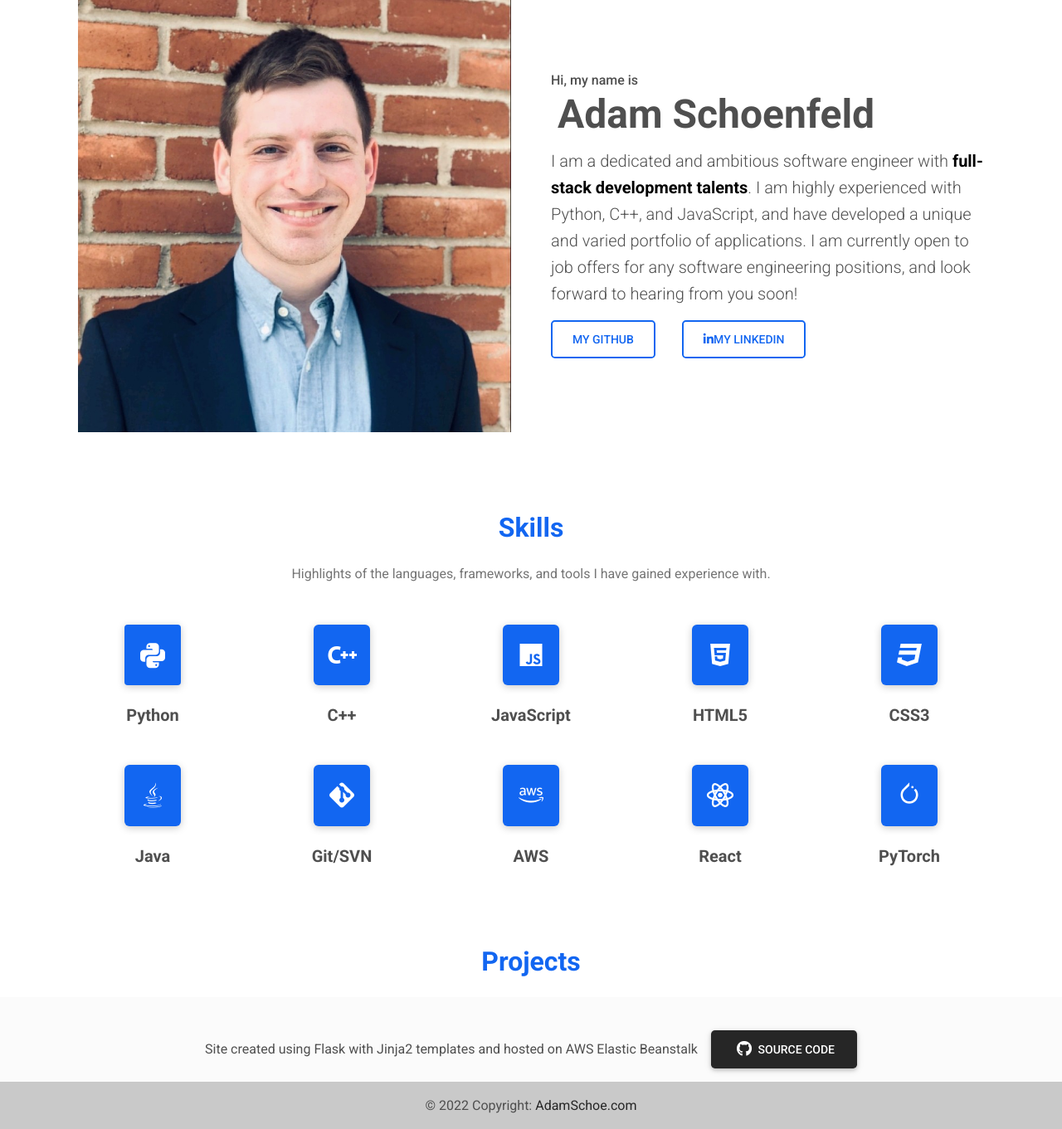
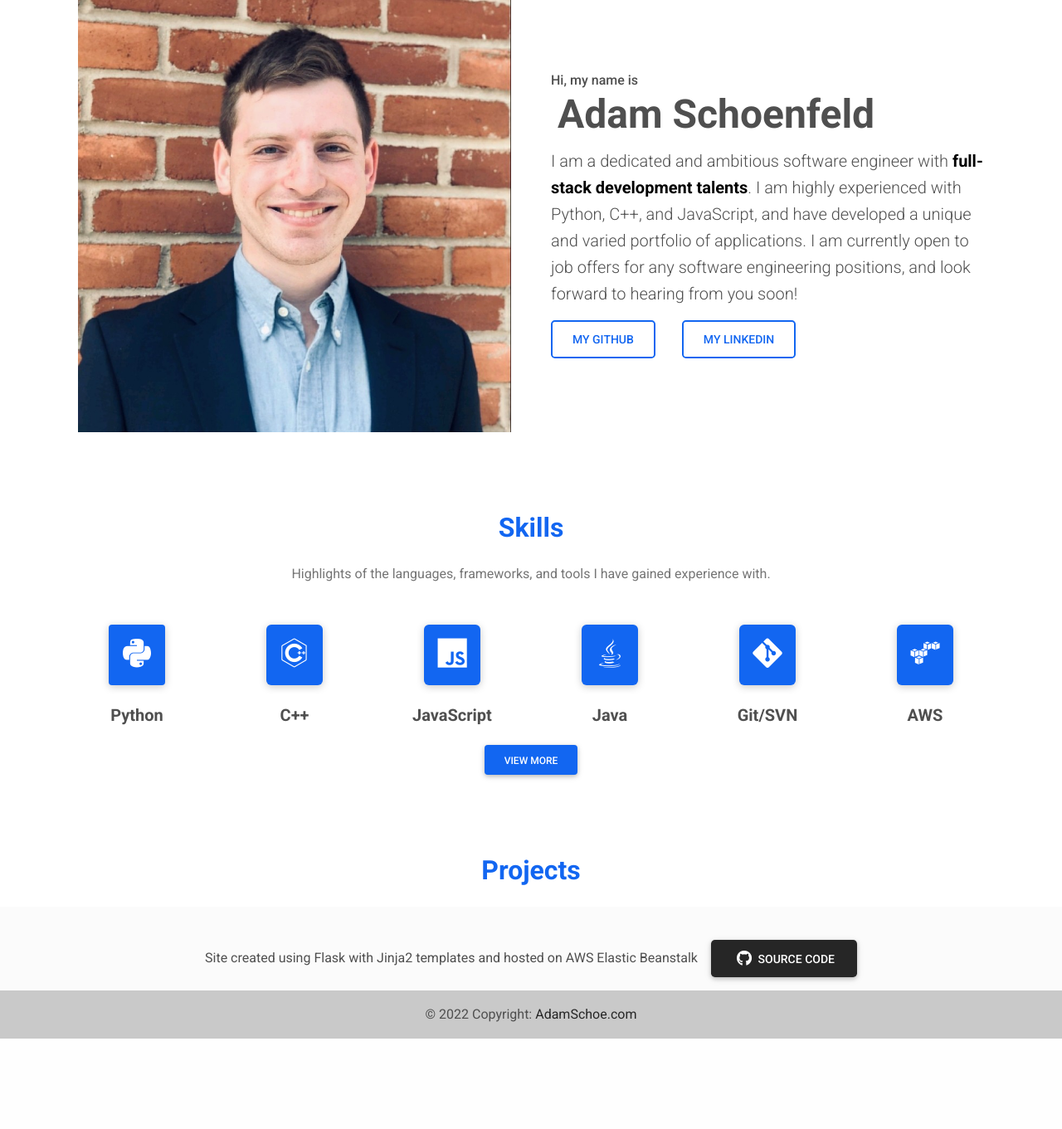
Before and after one commit to ASchoe311/adamschoe.com, a Flask app: template templates/index.html in a window 1280 px wide. Shown: the part 164-1525 px from the top of the page at 83% size. After the commit the page ends 1416 px from the top, so only its background shows below. Run offline with Flask 2, Linux system fonts and the light colour scheme; the template is opened without the code that fills it, so the values that code supplies are empty; parts of the project's set-up code (start-up, migrations or seed data) failed here and were passed over; some libraries are stand-ins or nearby versions.

Commit message:
Updated JQuery, Big changes to Skills section styling, & Removed accidental linkedin icon

```diff
--- a/application.py
+++ b/application.py
@@ -236,4 +236,4 @@ def change_resume():
         return flask.render_template_string('<h1 style="text-align: center;">Sorry, this is for my personal use only! Nice try though!</h1>')
 
 if __name__ == '__main__':
-    application.run(debug=True)
+    application.run(debug=False)
--- a/static/css/style.css
+++ b/static/css/style.css
@@ -63,5 +63,10 @@
 .list-group-item .mdi::before {
     position: relative;
     top: 3px;
-    left: -3px
+    left: -3px;
 }
+
+.devicon {
+    font-size: 36px;
+    color: #FFF;
+}
--- a/templates/base.html
+++ b/templates/base.html
@@ -152,8 +152,7 @@
     </script>
 
     <!-- jQuery -->
-    <script src="https://cdn.jsdelivr.net/npm/jquery@3.5.1/dist/jquery.slim.min.js" integrity="sha256-4+XzXVhsDmqanXGHaHvgh1gMQKX40OUvDEBTu8JcmNs=" crossorigin></script>
-
+    <script src="https://code.jquery.com/jquery-3.6.0.min.js" integrity="sha256-/xUj+3OJU5yExlq6GSYGSHk7tPXikynS7ogEvDej/m4=" crossorigin="anonymous"></script>
     <!-- JavaScript Bundle with Popper -->
     <script src="https://cdn.jsdelivr.net/npm/bootstrap@5.1.3/dist/js/bootstrap.bundle.min.js" integrity="sha384-ka7Sk0Gln4gmtz2MlQnikT1wXgYsOg+OMhuP+IlRH9sENBO0LRn5q+8nbTov4+1p" crossorigin="anonymous"></script>
 
--- a/templates/index.html
+++ b/templates/index.html
@@ -42,7 +42,8 @@
      ]
     }
 </script>
-<link rel="stylesheet" href="https://cdn.jsdelivr.net/npm/@mdi/font@6.5.95/css/materialdesignicons.min.css" />
+<link rel="stylesheet" href="https://cdn.jsdelivr.net/gh/devicons/devicon@v2.14.0/devicon.min.css">
+
 {% endblock %}
 {% block header %}
 {{ super() }}
@@ -66,85 +67,121 @@
             </p>
             <div class="d-grid gap-4 d-md-flex justify-content-md-start">
               <a itemprop="sameAs" href="https://github.com/ASchoe311" target="_blank" class="btn btn-outline-primary btn-lg px-4 me-md-2 mr-1">My GitHub</a>
-              <a itemprop="sameAs" href="https://www.linkedin.com/in/adam-schoenfeld-020133187/" target="_blank" class="btn btn-outline-primary btn-lg px-4"><i class="fab fa-linkedin-in"></i>My LinkedIn</a>
+              <a itemprop="sameAs" href="https://www.linkedin.com/in/adam-schoenfeld-020133187/" target="_blank" class="btn btn-outline-primary btn-lg px-4">My LinkedIn</a>
             </div>
           </div>
         </div>
     </div>
-
-    <div class="container my-5">
-        <div class="text-center">
-            <div class="d-flex justify-content-center">
-                <div class="text-center" style="max-width: 700px">
+<div class="container">
+    <div class="my-5 pb-5 text-center justify-content-center">
             <h2 class="fw-bold mb-4 text-primary">Skills</h2>
             <p class="text-muted mb-5">Highlights of the languages, frameworks, and tools I have gained experience with.</p>
+
+            <!-- <div class="d-flex">
+            <div class="text-center" style="max-width: 700px">
+            </div>
+        </div> -->
+        <div class="row row-cols-3 row-cols-lg-6 pb-0">
+            <div class="col">
+                <div class="p-3 bg-primary rounded shadow-2-strong d-inline-block mb-4">
+                    <i class="devicon-python-plain devicon"></i>
+                </div>
+                <h5 class="fw-bold mb-4">Python</h5>
+            </div>
+            <div class="col">
+                <div class="p-3 bg-primary rounded-4 shadow-2-strong d-inline-block mb-4">
+                    <i class="devicon-cplusplus-line devicon"></i>
+                </div>
+                <h5 class="fw-bold mb-4">C++</h5>
+            </div>
+            <div class="col">
+                <div class="p-3 bg-primary rounded-4 shadow-2-strong d-inline-block mb-4">
+                    <i class="devicon-javascript-plain devicon"></i>
+                </div>
+                <h5 class="fw-bold mb-4">JavaScript</h5>
+            </div>
+            <div class="col">
+                <div class="p-3 bg-primary rounded-4 shadow-2-strong d-inline-block mb-4">
+                    <i class="devicon-java-plain devicon"></i>
+                </div>
+                <h5 class="fw-bold mb-4">Java</h5>
+            </div>
+            <div class="col">
+                <div class="p-3 bg-primary rounded-4 shadow-2-strong d-inline-block mb-4">
+                    <i class="devicon-git-plain devicon"></i>
+                </div>
+                <h5 class="fw-bold mb-4">Git/SVN</h5>
+            </div>
+            <div class="col">
+                <div class="p-3 bg-primary rounded-4 shadow-2-strong d-inline-block mb-4">
+                    <i class="devicon-amazonwebservices-original devicon"></i>
+                </div>
+                <h5 class="fw-bold mb-4">AWS</h5>
             </div>
         </div>
-            <div class="row row-cols-3 row-cols-lg-5">
+        <div class="collapse row row-cols-3 row-cols-lg-6" id="skillCollapse">
             <div class="col">
-                    <div class="p-2 bg-primary rounded shadow-2-strong d-inline-block mb-4">
-                        <i class="mdi mdi-36px mdi-light mx-2 mdi-language-python"></i>
+                <div class="p-3 bg-primary rounded-4 shadow-2-strong d-inline-block mb-4">
+                    <i class="devicon-html5-plain devicon"></i>
                 </div>
-                    <h5 class="fw-bold mb-5">Python</h5>
+                <h5 class="fw-bold mb-4">HTML5</h5>
             </div>
             <div class="col">
-                    <div class="p-2 bg-primary rounded-4 shadow-2-strong d-inline-block mb-4">
-                        <i class="mdi mdi-36px mdi-light mx-2 mdi-language-cpp"></i>
+                <div class="p-3 bg-primary rounded-4 shadow-2-strong d-inline-block mb-4">
+                    <i class="devicon-css3-plain devicon"></i>
                 </div>
-                    <h5 class="fw-bold mb-5">C++</h5>
+                <h5 class="fw-bold mb-4">CSS3</h5>
             </div>
             <div class="col">
-                    <div class="p-2 bg-primary rounded-4 shadow-2-strong d-inline-block mb-4">
-                        <i class="mdi mdi-36px mdi-light mx-2 mdi-language-javascript"></i>
+                <div class="p-3 bg-primary rounded-4 shadow-2-strong d-inline-block mb-4">
+                    <i class="devicon-react-original devicon"></i>
                 </div>
-                    <h5 class="fw-bold mb-5">JavaScript</h5>
+                <h5 class="fw-bold mb-4">React</h5>
             </div>
             <div class="col">
-                    <div class="p-2 bg-primary rounded-4 shadow-2-strong d-inline-block mb-4">
-                        <i class="mdi mdi-36px mdi-light mx-2 mdi-language-html5"></i>
+                <div class="p-3 bg-primary rounded-4 shadow-2-strong d-inline-block mb-4" style="width:68px;height:73.59px;">
+                    <img src="{{url_for('show_svg', svg='pytorch.svg')}}"></i>
                 </div>
-                    <h5 class="fw-bold mb-5">HTML5</h5>
+                <h5 class="fw-bold mb-4">PyTorch</h5>
             </div>
             <div class="col">
-                    <div class="p-2 bg-primary rounded-4 shadow-2-strong d-inline-block mb-4">
-                        <i class="mdi mdi-36px mdi-light mx-2 mdi-language-css3"></i>
+                <div class="p-3 bg-primary rounded-4 shadow-2-strong d-inline-block mb-4">
+                    <i class="devicon-flask-original devicon"></i>
                 </div>
-                    <h5 class="fw-bold mb-5">CSS3</h5>
+                <h5 class="fw-bold mb-4">Flask</h5>
             </div>
             <div class="col">
-                    <div class="p-2 bg-primary rounded-4 shadow-2-strong d-inline-block mb-4">
-                        <i class="mdi mdi-36px mdi-light mx-2 mdi-language-java"></i>
+                <div class="p-3 bg-primary rounded-4 shadow-2-strong d-inline-block mb-4">
+                    <i class="devicon-docker-plain devicon"></i>
                 </div>
-                    <h5 class="fw-bold mb-5">Java</h5>
+                <h5 class="fw-bold mb-4">Docker</h5>
             </div>
             <div class="col">
-                    <div class="p-2 bg-primary rounded-4 shadow-2-strong d-inline-block mb-4">
-                        <i class="mdi mdi-36px mdi-light mx-2 mdi-git"></i>
+                <div class="p-3 bg-primary rounded-4 shadow-2-strong d-inline-block mb-4">
+                    <i class="devicon-linux-plain devicon"></i>
                 </div>
-                    <h5 class="fw-bold mb-5">Git/SVN</h5>
+                <h5 class="fw-bold mb-4">Linux</h5>
             </div>
             <div class="col">
-                    <div class="p-2 bg-primary rounded-4 shadow-2-strong d-inline-block mb-4">
-                        <i class="mdi mdi-36px mdi-light mx-2 mdi-aws"></i>
+                <div class="p-3 bg-primary rounded-4 shadow-2-strong d-inline-block mb-4">
+                    <i class="devicon-nodejs-plain devicon"></i>
                 </div>
-                    <h5 class="fw-bold mb-5">AWS</h5>
-                </div>
-                <div class="col">
-                    <div class="p-2 bg-primary rounded-4 shadow-2-strong d-inline-block mb-4">
-                        <i class="mdi mdi-36px mdi-light mx-2 mdi-react"></i>
-                    </div>
-                    <h5 class="fw-bold mb-5">React</h5>
-                </div>
-                <div class="col">
-                    <div class="p-2 bg-primary rounded-4 shadow-2-strong d-inline-block mb-4" style="width:68px;height:73.59px;">
-                        <img src="{{url_for('show_svg', svg='pytorch.svg')}}" class="my-2"></i>
-                    </div>
-                    <h5 class="fw-bold mb-5">PyTorch</h5>
+                <h5 class="fw-bold mb-4">NodeJS</h5>
             </div>
         </div>
+        <button
+        class="btn btn-primary"
+        type="button"
+        data-mdb-toggle="collapse"
+        data-mdb-target="#skillCollapse"
+        aria-expanded="true"
+        aria-controls="skillCollapse"
+        id="skill-collapse"
+        >
+        View More
+        </button>
     </div>
 </div>
-
     <div id="ProjectCards" class="container">
         <h2 class="fw-bold mb-4 text-center text-primary">Projects</h2>
         <div class="row row-cols-1 row-cols-md-2 row-cols-lg-3">
@@ -205,4 +242,14 @@
 {% endblock %}
 {% block JS %}
 {{ super() }}
+<script type="text/javascript">
+    $('#skill-collapse').click(function(){
+        if ($('#skill-collapse').text().search("More") != -1) {
+            $('#skill-collapse').text("View Less");
+        }
+        else {
+            $('#skill-collapse').text("View More");
+        }
+    });
+</script>
 {% endblock %}
```
Also changed, not shown: static/images/logo.svg. Lines whose indentation alone changed are shown as unchanged.
